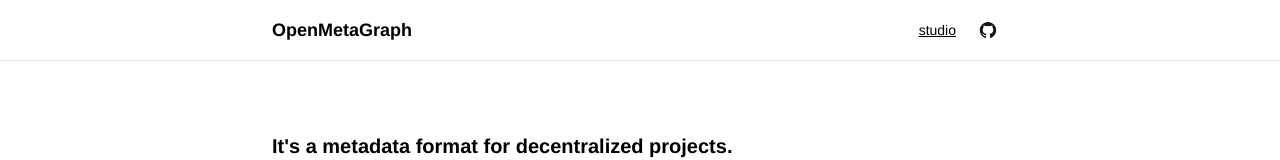
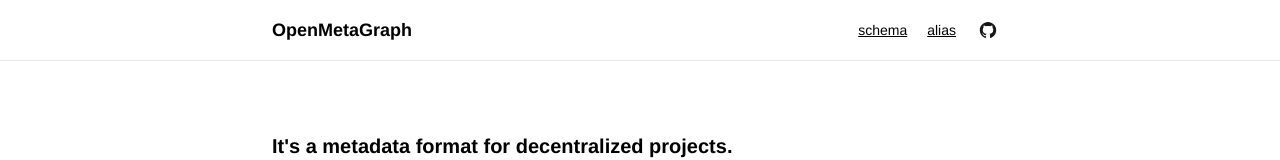
Before and after one commit to rebase-foundation/openmetagraph, a Next.js app in the folder apps/web/: page / in a window 1280 px wide. Shown: the top 160 px of the page. Built offline with nearby package versions, Linux system fonts and the light colour scheme.

Commit message:
add alias

```diff
--- a/apps/web/components/Layout.tsx
+++ b/apps/web/components/Layout.tsx
@@ -13,10 +13,16 @@ export default function Layout(props: { children: any }) {
 
           <div className="flex gap-1 items-center">
             <a
-              href="/studio"
+              href="/schemas"
               className=" underline text-sm px-2 flex justify-between items-center p-1 rounded-sm hover:opacity-50 cursor-pointer"
             >
-              studio
+              schema
+            </a>
+            <a
+              href="/alias"
+              className=" underline text-sm px-2 flex justify-between items-center p-1 rounded-sm hover:opacity-50 cursor-pointer"
+            >
+              alias
             </a>
             <a
               target={"_blank"}
--- a/apps/web/pages/alias/[alias].tsx
+++ b/apps/web/pages/alias/[alias].tsx
@@ -15,8 +15,6 @@ function Schema({ schema }: { schema: string }) {
 }
 
 export default function Alias(props: { alias: OpenMetaGraphAlias }) {
-  const [nameInput, setNameInput] = useState("");
-  const [schemasInput, setSchemasInput] = useState("");
   const router = useRouter();
 
   return (
```
